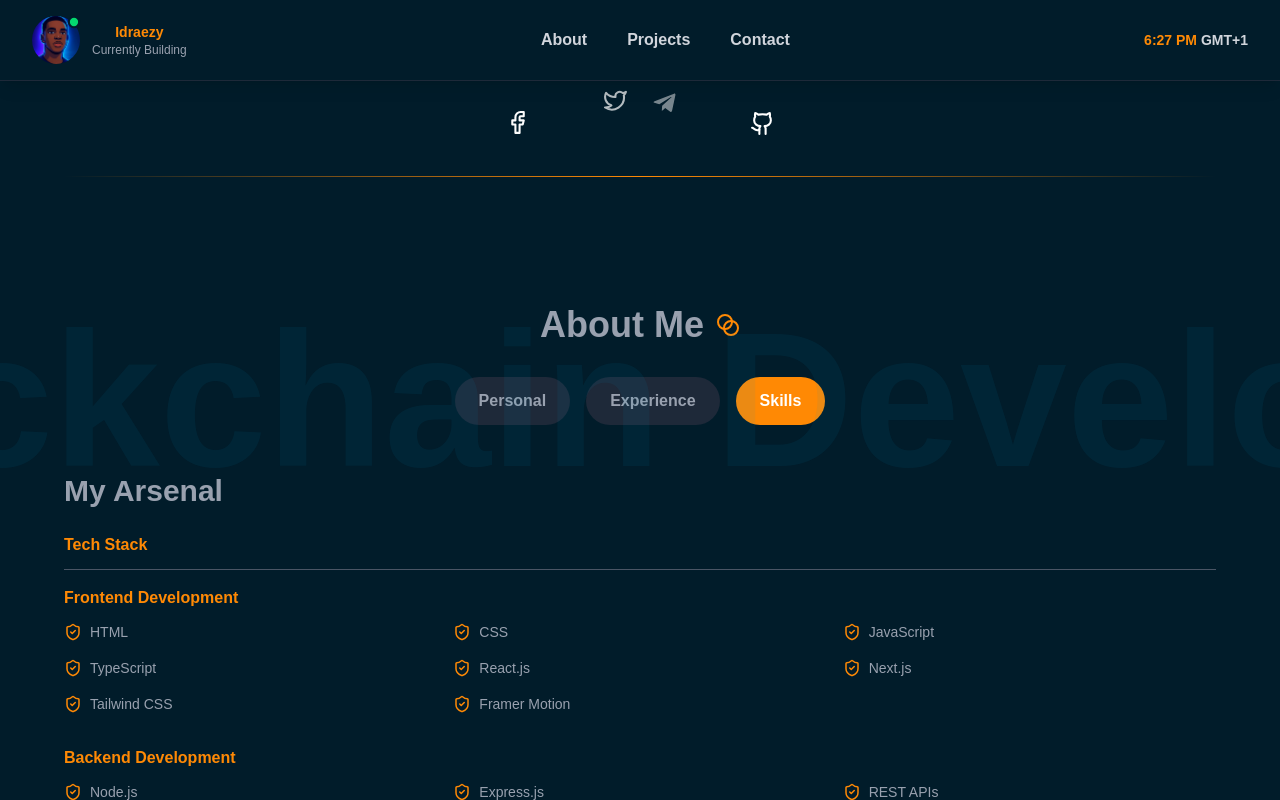
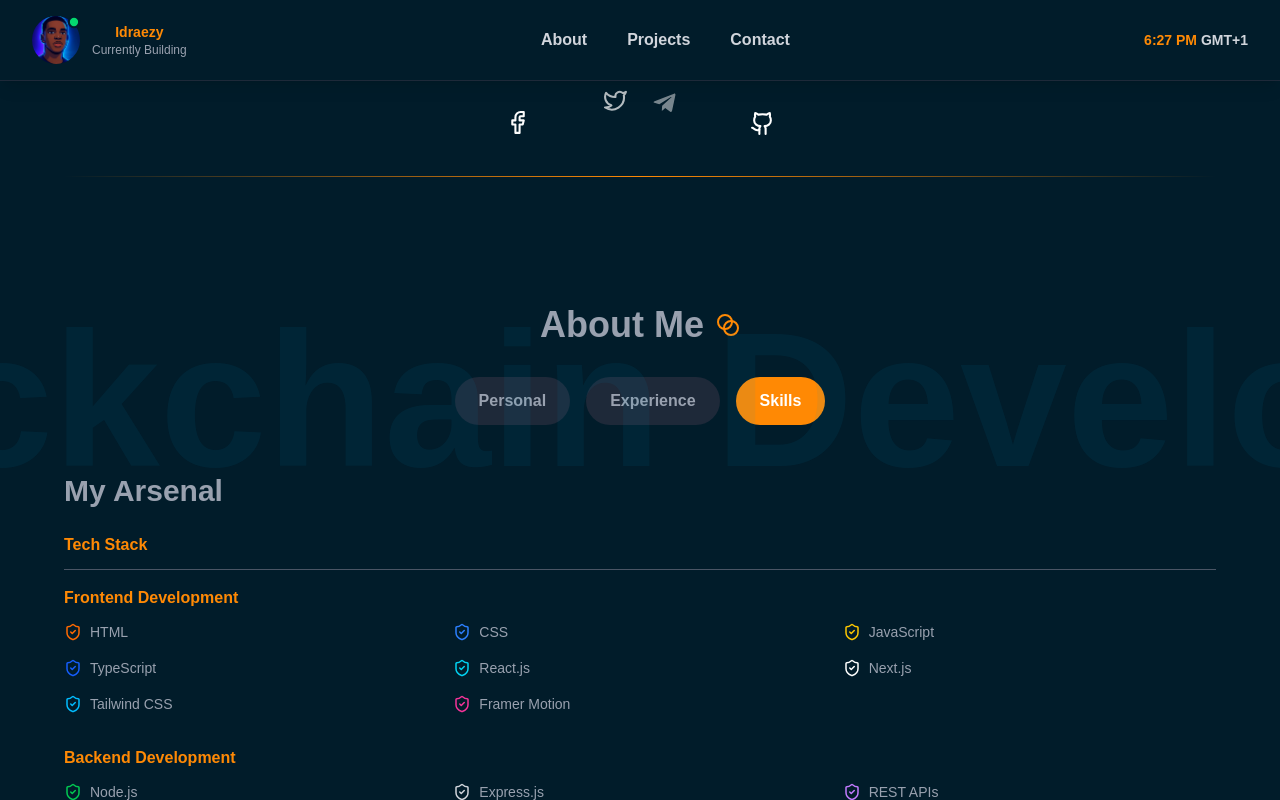
Before and after one commit to Idraezy/portfolio-v2, a Next.js app: page / in a window 1280 px wide. Both pictures are taken after a click on the button "Skills". Shown: the part 681-1481 px from the top of the page. Built offline with nearby package versions, Linux system fonts and the light colour scheme; some icons are missing.

Commit message:
Update About.tsx

```diff
--- a/app/sections/About.tsx
+++ b/app/sections/About.tsx
@@ -64,46 +64,55 @@ export default function AboutSection() {
   {
     title: "Frontend Development",
     skills: [
-      "HTML",
-      "CSS",
-      "JavaScript",
-      "TypeScript",
-      "React.js",
-      "Next.js",
-      "Tailwind CSS",
-      "Framer Motion",
+      { name: "HTML", color: "text-orange-500" },
+      { name: "CSS", color: "text-blue-500" },
+      { name: "JavaScript", color: "text-yellow-400" },
+      { name: "TypeScript", color: "text-blue-600" },
+      { name: "React.js", color: "text-cyan-400" },
+      { name: "Next.js", color: "text-white" },
+      { name: "Tailwind CSS", color: "text-sky-400" },
+      { name: "Framer Motion", color: "text-pink-500" },
     ],
   },
+
   {
     title: "Backend Development",
     skills: [
-      "Node.js",
-      "Express.js",
-      "REST APIs",
-      "Authentication",
+      { name: "Node.js", color: "text-green-500" },
+      { name: "Express.js", color: "text-gray-300" },
+      { name: "REST APIs", color: "text-purple-400" },
+      { name: "Authentication", color: "text-red-400" },
     ],
   },
+
   {
     title: "Database",
     skills: [
-      "PostgreSQL",
-      "Supabase",
+      { name: "PostgreSQL", color: "text-blue-400" },
+      { name: "Supabase", color: "text-green-400" },
     ],
   },
+
   {
     title: "Blockchain",
     skills: [
-      "Solidity",
-      "Web3.js",
-      "Ethers.js",
+      { name: "Solidity", color: "text-gray-400" },
+      { name: "Web3.js", color: "text-orange-400" },
+      { name: "Ethers.js", color: "text-indigo-400" },
     ],
   },
 ];
 
   const tools = [
-  ["VS Code", "Git", "GitHub"],
-  ["Postman", "Figma", "Vercel"],
-  ["Supabase", "Docker", "npm"]
+  { name: "VS Code", color: "text-blue-500" },
+  { name: "Git", color: "text-orange-500" },
+  { name: "GitHub", color: "text-white" },
+  { name: "Postman", color: "text-orange-400" },
+  { name: "Figma", color: "text-pink-500" },
+  { name: "Vercel", color: "text-white" },
+  { name: "Supabase", color: "text-green-400" },
+  { name: "Docker", color: "text-blue-400" },
+  { name: "npm", color: "text-red-500" },
 ];
 
   return (
@@ -196,10 +205,11 @@ export default function AboutSection() {
           className="flex items-center gap-2 text-sm"
         >
           <ShieldCheck
-            size={18}
-            className="text-orange-400"
+           size={18}
+          className={skill.color}
           />
-          {skill}
+
+         <span>{skill.name}</span>
         </motion.div>
       ))}
     </div>
@@ -209,15 +219,27 @@ export default function AboutSection() {
               <div>
                 <h3 className="text-orange-400 font-semibold mb-3">Tools</h3>
                 <hr className="border-gray-600 mb-4" />
-                {tools.map((row, i) => (
-                  <div key={i} className="grid grid-cols-3 gap-4">
-                    {row.map((tool, idx) => tool && (
-                      <motion.div key={idx} initial={{ opacity: 0, scale: 0.8 }} whileInView={{ opacity: 1, scale: 1 }} transition={{ duration: 0.5, delay: 0.7 + idx * 0.1 }} className="flex items-center gap-2 text-sm">
-                        <ShieldCheck size={18} className="text-orange-400" />{tool}
-                      </motion.div>
-                    ))}
-                  </div>
-                ))}
+                <div className="grid grid-cols-2 md:grid-cols-3 gap-4">
+  {tools.map((tool, idx) => (
+    <motion.div
+      key={idx}
+      initial={{ opacity: 0, scale: 0.8 }}
+      whileInView={{ opacity: 1, scale: 1 }}
+      transition={{
+        duration: 0.5,
+        delay: idx * 0.05,
+      }}
+      className="flex items-center gap-2 text-sm"
+    >
+      <ShieldCheck
+        size={18}
+        className={tool.color}
+      />
+
+      <span>{tool.name}</span>
+    </motion.div>
+  ))}
+</div>
               </div>
             </motion.div>
           )}
```
